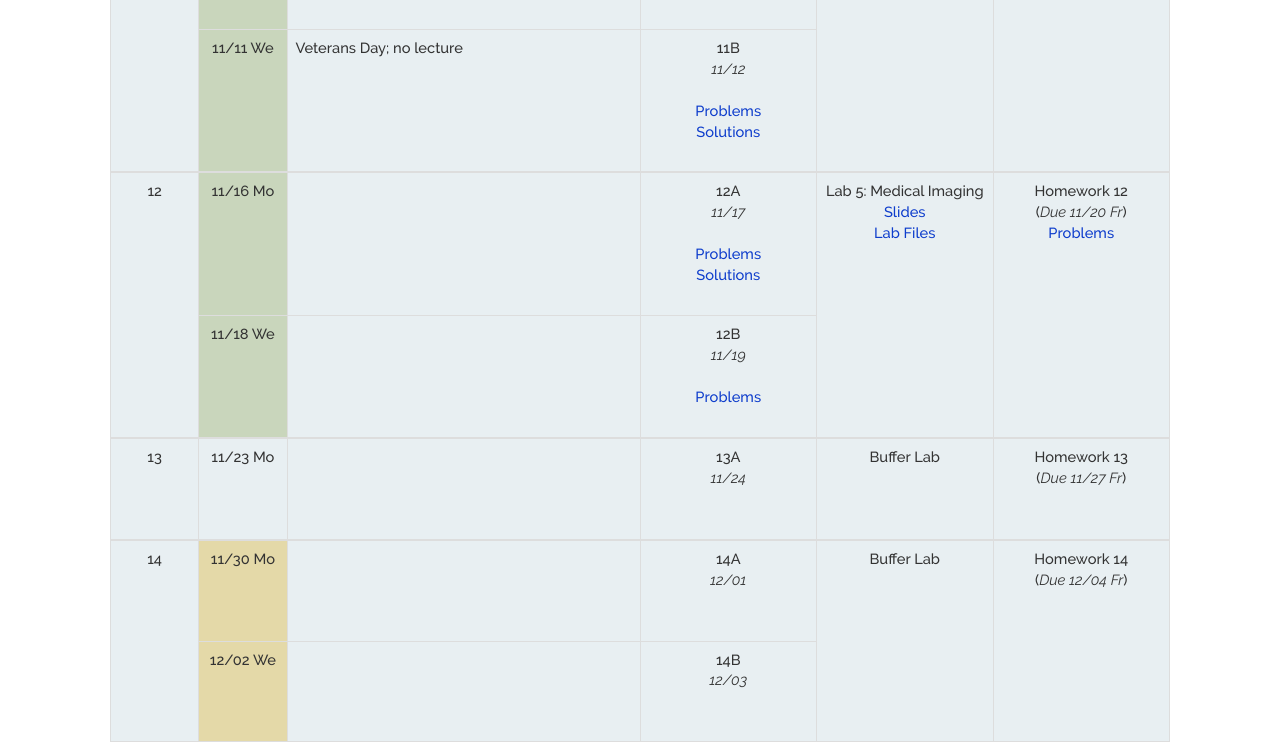
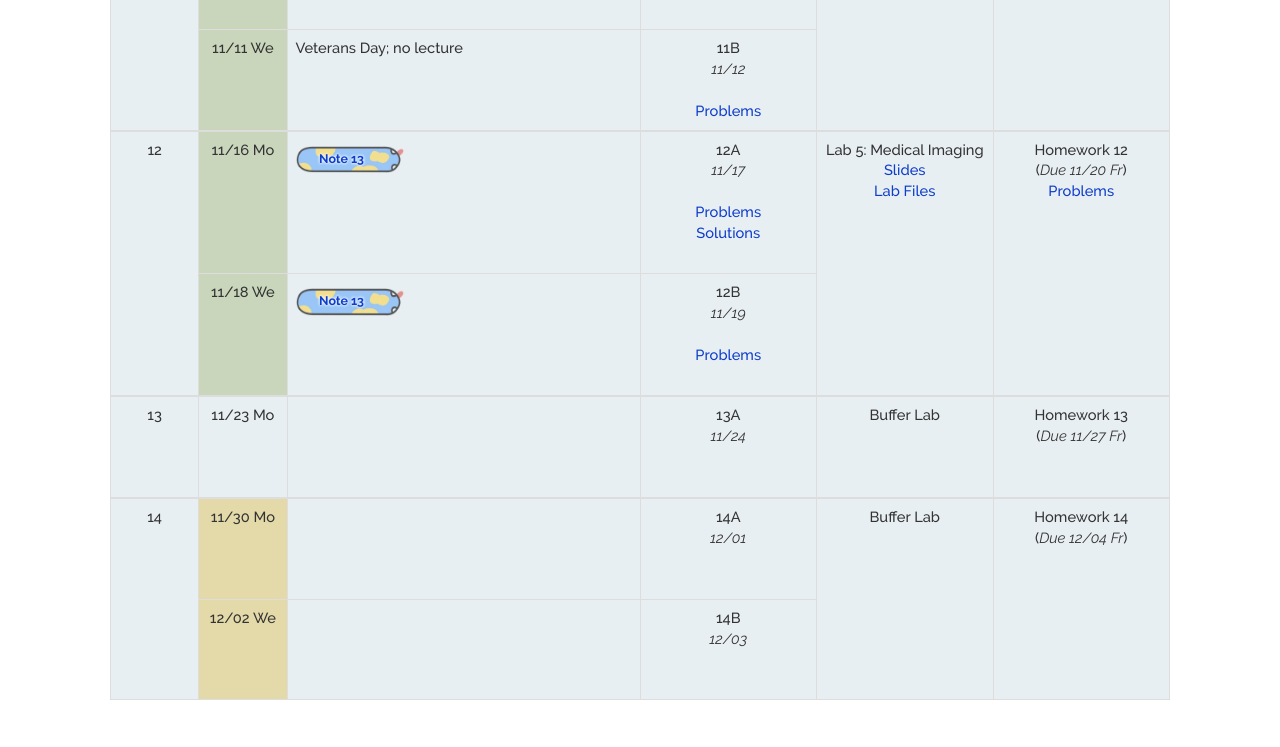
Before and after one commit to alokthakrar/fa26-www, a plain HTML site: page index.html in a window 1280 px wide. Shown: the part 3700-4447 px from the top of the page. Drawn offline with nearby package versions, Linux system fonts and the light colour scheme.

Commit message:
publish Note 13 (CT-LTI) and refresh Note 12 (DT-LTI)

```diff
--- a/index.html
+++ b/index.html
@@ -1520,9 +1520,7 @@ function showFontChange(f, prev) {
               <br/>
                 <a rel="noopener noreferrer" target="_blank" href="discussion/dis11B.pdf">Problems</a> <br>
 <!--              -->
-                              <a rel="noopener noreferrer" target="_blank" href="discussion/sol11B.pdf">Solutions</a> <br>
-                            <br/>
-<!--              -->
+                            <!--              -->
           </td>
 
           <!-- This section pertains to lab for regular semesters-->
@@ -1544,6 +1542,9 @@ function showFontChange(f, prev) {
           </td>
           <td>
 
+                <div class="lecture-notes">
+                  <a class="lecture-note" rel="noopener noreferrer" target="_blank" href="lecture/Note13.pdf">Note 13</a>
+                </div>
           </td>
           <td class="center">
                 12A
@@ -1593,6 +1594,9 @@ function showFontChange(f, prev) {
           </td>
           <td>
 
+                <div class="lecture-notes">
+                  <a class="lecture-note" rel="noopener noreferrer" target="_blank" href="lecture/Note13.pdf">Note 13</a>
+                </div>
           </td>
           <td class="center">
                 12B
```
Also changed, not shown: timestamp.txt, 2 other files.
